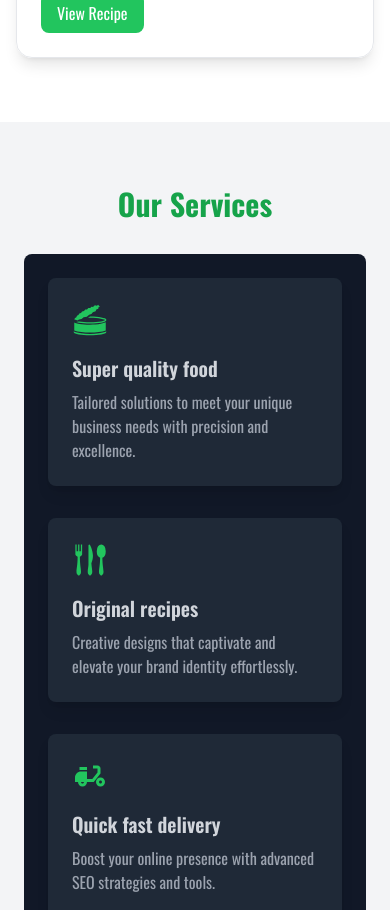
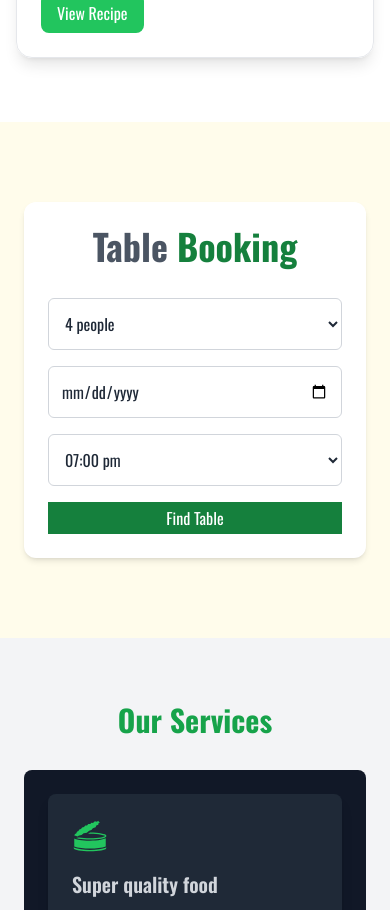
Before and after one commit to rehan606/FoodKing, a React (Vite) app in the folder Foodking-client/: page / in a window 390 px wide. Shown: the part 5160-6070 px from the top of the page. Built offline with nearby package versions, Linux system fonts and the light colour scheme; no server answers.

Commit message:
added Booking Table

```diff
--- a/Foodking-client/src/layout/MainLayout.jsx
+++ b/Foodking-client/src/layout/MainLayout.jsx
@@ -10,6 +10,7 @@ import Reservation from '../pages/homeLayout/Reservation';
 import RecipeSection from '../pages/homeLayout/Recipes';
 import IcedGreenTeaSection from '../pages/homeLayout/IcedGreenTeaSection';
 import FeedbackSlider from '../pages/homeLayout/FeedbackSlider';
+import TableBooking from '../pages/homeLayout/TableBooking';
 
 const MainLayout = () => {
     return (
@@ -45,6 +46,10 @@ const MainLayout = () => {
                 <RecipeSection></RecipeSection>
             </section>
 
+            <section >
+                <TableBooking></TableBooking>
+            </section>
+
             <section>
                 <Services></Services>
             </section>
--- a/Foodking-client/src/pages/homeLayout/FeedbackSlider.jsx
+++ b/Foodking-client/src/pages/homeLayout/FeedbackSlider.jsx
@@ -40,6 +40,12 @@ const FeedbackSlider = () => {
             slidesToShow: 1,
             },
         },
+        {
+            breakpoint: 320,
+            settings: {
+            slidesToShow: 1,
+            },
+        },
         ],
     };
 
--- /dev/null
+++ b/Foodking-client/src/pages/homeLayout/TableBooking.jsx
@@ -0,0 +1,69 @@
+import React, { useState } from "react";
+
+const TableBooking = () => {
+    const [people, setPeople] = useState("4 people");
+    const [date, setDate] = useState("");
+    const [time, setTime] = useState("07:00 pm");
+
+    const handleSubmit = (e) => {
+        e.preventDefault();
+        alert(`Booking for ${people} on ${date} at ${time}`);
+    };
+
+    return (
+        <section className="bg-[#fffceb] py-20 px-6 md:px-10">
+            <div className="max-w-6xl  mx-auto bg-white shadow-md rounded-xl p-6 md:p-20 relative overflow-hidden ">
+                <h2 className="text-4xl md:text-5xl lg:text-6xl font-bold text-center mb-8">
+                <span className="text-gray-600">Table </span>
+                <span className="text-green-700">Booking</span>
+                </h2>
+
+                <form
+                onSubmit={handleSubmit}
+                className="flex flex-col md:flex-row items-center gap-4 md:gap-6 justify-center"
+                >
+                <select
+                    value={people}
+                    onChange={(e) => setPeople(e.target.value)}
+                    className="outline-none border border-gray-300 rounded-md p-3 w-full md:w-48 bg-white text-gray-800"
+                >
+                    <option>1 person</option>
+                    <option>2 people</option>
+                    <option>3 people</option>
+                    <option>4 people</option>
+                    <option>5 people</option>
+                    <option>6+ people</option>
+                </select>
+
+                <input
+                    type="date"
+                    value={date}
+                    onChange={(e) => setDate(e.target.value)}
+                    className="outline-none border border-gray-300 rounded-md p-3 w-full md:w-48 bg-white text-gray-800"
+                />
+
+                <select
+                    value={time}
+                    onChange={(e) => setTime(e.target.value)}
+                    className="outline-none border border-gray-300 rounded-md p-3 w-full md:w-48 bg-white text-gray-800"
+                >
+                    <option>06:00 pm</option>
+                    <option>06:30 pm</option>
+                    <option>07:00 pm</option>
+                    <option>07:30 pm</option>
+                    <option>08:00 pm</option>
+                </select>
+
+                <button
+                    type="submit"
+                    className="bg-green-700 hover:bg-green-800 text-white w-full md:w-48 px-20 lg:px-12 py-1 lg:py-3"
+                >
+                    Find Table
+                </button>
+                </form>
+            </div>
+        </section>
+    );
+};
+
+export default TableBooking;
```
